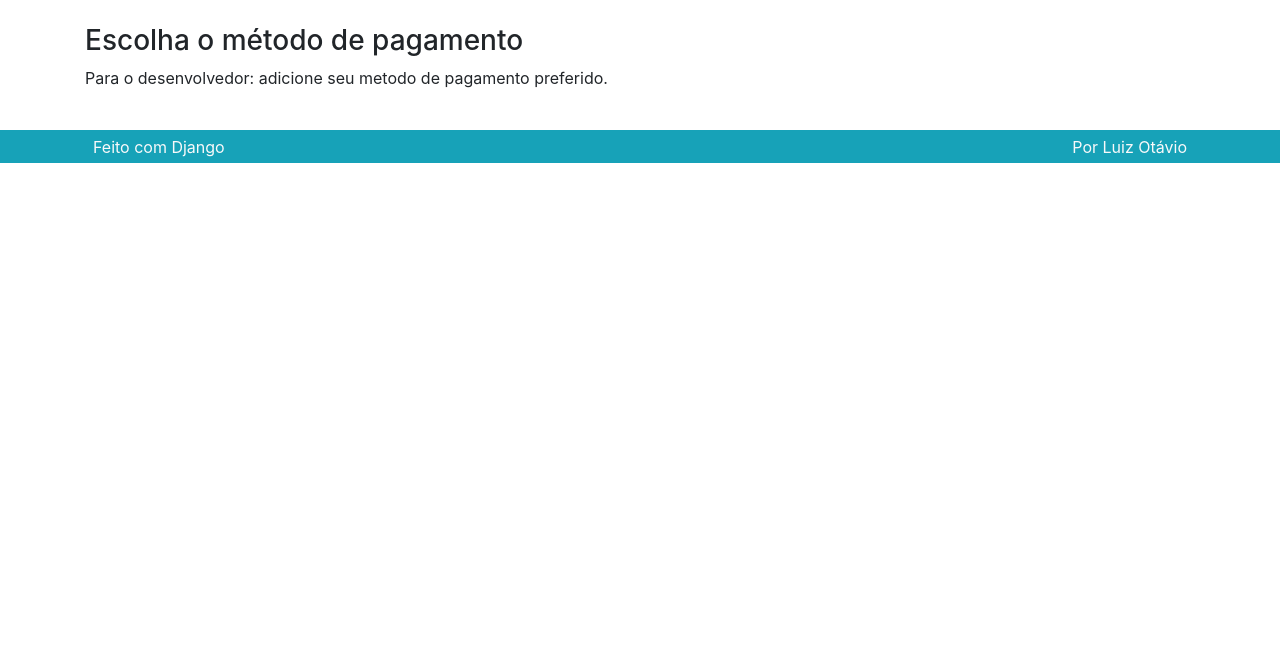
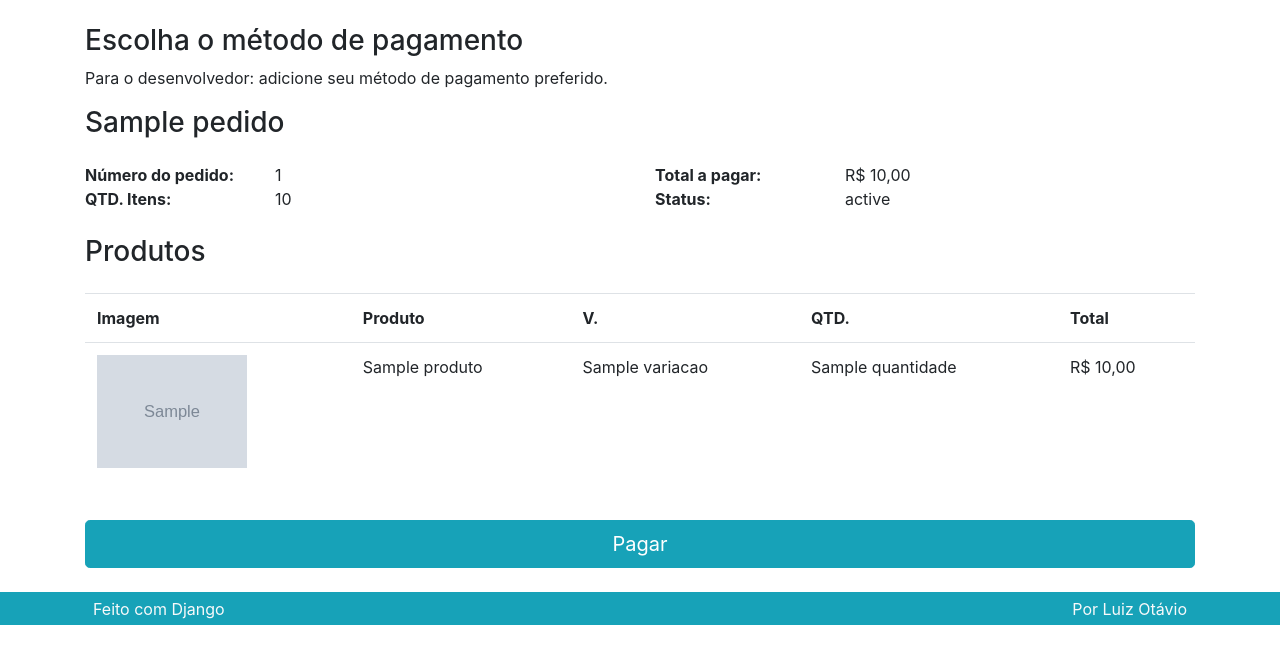
Before and after one commit to filipehlreis/cursopython, a Django app: template sessao13_djangoComPython_ProjetoECommerce/ecommerce/pedido/templates/pedido/pagar.html in a window 1280 px wide. Shown: the part 56-720 px from the top of the page. Run offline with Django 3.2, Linux system fonts and the light colour scheme; the template is opened without the code that fills it: most values are stand-ins (such as "Sample title", 1, 10 or a date in 2020); grey boxes marked "Sample" are stand-in pictures; data that the repository does not hold is empty; parts of the project's set-up code (start-up, migrations or seed data) failed here and were passed over; some libraries are stand-ins or nearby versions.

Commit message:
aula 242: projeto ecommerce - salvando pedido pt2

```diff
--- a/sessao13_djangoComPython_ProjetoECommerce/ecommerce/pedido/templates/pedido/pagar.html
+++ b/sessao13_djangoComPython_ProjetoECommerce/ecommerce/pedido/templates/pedido/pagar.html
@@ -1,6 +1,6 @@
 {% extends 'base.html' %}
-
-
+{% load omfilters %}
+{% load static %}
 
 
 {% block conteudo %}
@@ -9,7 +9,74 @@
 <div class="row">
     <div class="col">
         <h3>Escolha o método de pagamento</h3>
-        <p>Para o desenvolvedor: adicione seu metodo de pagamento preferido.</p>
+        <p>Para o desenvolvedor: adicione seu método de pagamento preferido.</p>
+    </div>
+</div>
+
+<div class="row">
+    <div class="col">
+        <h3>{{ pedido }}</h3>
+
+        <div class="row mt-4">
+            <div class="col-lg-2 font-weight-bold">Número do pedido:</div>
+            <div class="col-lg-4">{{ pedido.id }}</div>
+            <div class="col-lg-2 font-weight-bold">Total a pagar:</div>
+            <div class="col-lg-4">{{ pedido.total|formata_preco }}</div>
+
+            <div class="col-lg-2 font-weight-bold">QTD. Itens:</div>
+            <div class="col-lg-4">{{ pedido.qtd_total }}</div>
+            <div class="col-lg-2 font-weight-bold">Status:</div>
+            <div class="col-lg-4">{{ pedido.get_status_display }}</div>
+        </div>
+
+        <div class="row mt-4">
+            <div class="col">
+                <h3>Produtos</h3>
+            </div>
+        </div>
+
+        <div class="table-responsive mt-3">
+            <table class="table">
+                <tr>
+                    <th class="d-none d-lg-block">Imagem</th>
+                    <th>Produto</th>
+                    <th>V.</th>
+                    <th>QTD.</th>
+                    <th>Total</th>
+                </tr>
+
+
+
+                {% for linha in pedido.itempedido_set.all %}
+                    <tr>
+                        <td class="d-none d-lg-block">
+                            <img class="cart-img" src="{% get_media_prefix %}{{ linha.imagem }}">
+                        </td>
+                        <td>{{ linha.produto}}</td>
+                        <td>{{ linha.variacao }}</td>
+                        <td>{{ linha.quantidade }}</td>
+                        <td>
+                            {% if linha.preco_promocional %}
+                                {{ linha.preco_promocional|formata_preco }}
+                            {% else %}
+                                {{ linha.preco|formata_preco }}
+                            {% endif %}
+                        </td>
+                    </tr>
+                {% endfor %}
+
+
+            </table>
+        </div>
+
+
+        <div class="row mt-4">
+            <div class="col">
+                <a href="#" class="btn btn-primary btn-block btn-lg">Pagar</a>
+            </div>
+        </div>
+
+
     </div>
 </div>
 
--- a/sessao13_djangoComPython_ProjetoECommerce/ecommerce/pedido/urls.py
+++ b/sessao13_djangoComPython_ProjetoECommerce/ecommerce/pedido/urls.py
@@ -4,7 +4,7 @@ from . import views
 app_name = 'pedido'
 
 urlpatterns = [
-    path('', views.Pagar.as_view(), name='pagar'),
+    path('pagar/<int:pk>', views.Pagar.as_view(), name='pagar'),
     path('salvarpedido/', views.SalvarPedido.as_view(), name='salvarpedido'),
     path('lista/', views.Lista.as_view(), name='lista'),
     path('detalhe/', views.Detalhe.as_view(), name='detalhe'),
--- a/sessao13_djangoComPython_ProjetoECommerce/ecommerce/produto/templates/produto/resumodacompra.html
+++ b/sessao13_djangoComPython_ProjetoECommerce/ecommerce/produto/templates/produto/resumodacompra.html
@@ -71,7 +71,7 @@
 
 <div class="row">
     <div class="col">
-        <a class="btn btn-block btn-primary btn-lg" href="{% url 'pedido:pagar' %}">
+        <a class="btn btn-block btn-primary btn-lg" href="{% url 'pedido:salvarpedido' %}">
             Realizar pedido e pagar
         </a>
     </div>
```
Also changed, not shown: sessao13_djangoComPython_ProjetoECommerce/ecommerce/pedido/views.py (+32 -12 lines).
